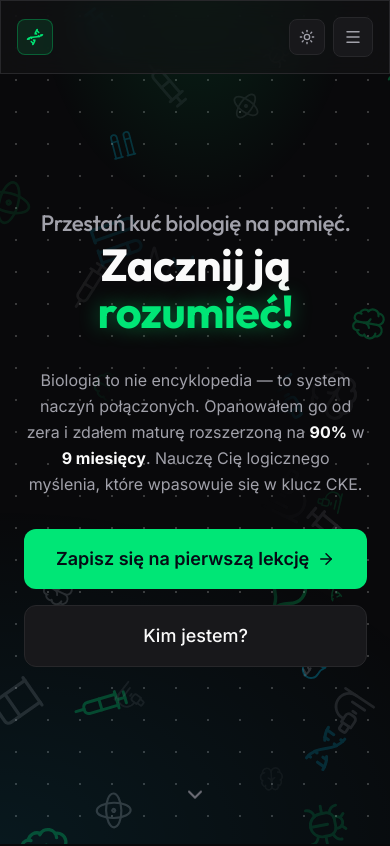
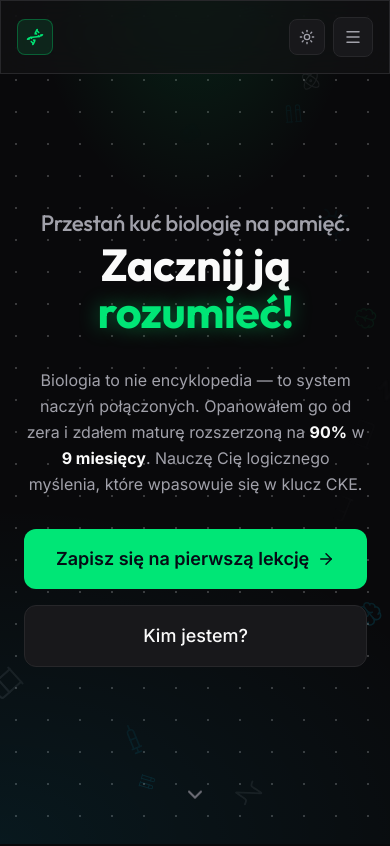
Before and after one commit to taachii/biolearn-landing, a Next.js app: page / in a window 390 px wide. Shown: the top 846 px of the page. Built offline with nearby package versions, Linux system fonts and the light colour scheme.

Commit message:
style: fix mobile AestheticDoodles layout by reducing count and scaling the mask

```diff
--- a/app/globals.css
+++ b/app/globals.css
@@ -232,6 +232,20 @@ html[data-theme="light"] .light-dots {
   display: block;
 }
 
+/* Doodle mask to protect text */
+.doodle-mask {
+  /* Desktop: horizontal ellipse */
+  mask-image: radial-gradient(ellipse 60% 45% at 50% 50%, transparent 35%, black 70%);
+  -webkit-mask-image: radial-gradient(ellipse 60% 45% at 50% 50%, transparent 35%, black 70%);
+}
+@media (max-width: 768px) {
+  .doodle-mask {
+    /* Mobile: taller ellipse to protect stacked text */
+    mask-image: radial-gradient(ellipse 95% 75% at 50% 50%, transparent 40%, black 80%);
+    -webkit-mask-image: radial-gradient(ellipse 95% 75% at 50% 50%, transparent 40%, black 80%);
+  }
+}
+
 /* Floating Biology 3D assets blending */
 .bio-blend {
   mix-blend-mode: screen; /* Drops pure black background, keeps glowing colors */
--- a/components/ui/AestheticDoodles.tsx
+++ b/components/ui/AestheticDoodles.tsx
@@ -27,9 +27,10 @@ interface DoodleDef {
   rotDrift: number;
   parallaxX: number;
   parallaxY: number;
+  blur: number;
 }
 
-function DoodleItem({ d, mouseX, mouseY }: { d: DoodleDef, mouseX: MotionValue<number>, mouseY: MotionValue<number> }) {
+function DoodleItem({ d, mouseX, mouseY, blur }: { d: DoodleDef, mouseX: MotionValue<number>, mouseY: MotionValue<number>, blur: number }) {
   const Icon = d.Icon;
 
   // Parallax transform (Layer 1)
@@ -45,6 +46,7 @@ function DoodleItem({ d, mouseX, mouseY }: { d: DoodleDef, mouseX: MotionValue<n
         opacity: `calc(${d.opacity} * var(--doodle-opacity))`,
         x: xOffset,
         y: yOffset,
+        filter: blur > 0 ? `blur(${blur}px)` : "none",
       }}
     >
       {/* Layer 2: Macro positional travel across the screen */}
@@ -97,29 +99,32 @@ export function AestheticDoodles() {
     // Generate positions strictly on client to avoid Next.js hydration mismatch
     const colors = ["text-neon-green", "text-neon-cyan", "text-[var(--color-text-muted)]", "text-[var(--color-text-secondary)]"];
 
-    // Increased count to 45
-    const newDoodles = Array.from({ length: 45 }).map((_, i) => {
+    // Less doodles and smaller sizes on mobile to prevent clutter
+    const isMobile = window.innerWidth < 768;
+    const count = isMobile ? 20 : 55;
+
+    const newDoodles = Array.from({ length: count }).map((_, i) => {
       const baseRotation = Math.floor(Math.random() * 360);
       return {
         id: i,
         Icon: ICONS[Math.floor(Math.random() * ICONS.length)],
         top: Math.random() * 100,
         left: Math.random() * 100,
-        size: Math.floor(Math.random() * 32) + 24,
+        size: isMobile ? Math.floor(Math.random() * 20) + 16 : Math.floor(Math.random() * 40) + 16,
         rotation: baseRotation,
-        duration: Math.random() * 25 + 20,
-        travelDuration: Math.random() * 60 + 60, // 60-120 seconds
+        duration: Math.random() * 25 + 25,
+        travelDuration: Math.random() * 60 + 60,
         delay: Math.random() * -30,
-        opacity: Math.random() * 0.22 + 0.08, // Increased opacity: 8% to 30% visibility
+        opacity: Math.random() * 0.22 + 0.08,
         colorClass: colors[Math.floor(Math.random() * colors.length)],
-        yDrift: Math.random() * 80 - 40,
-        xDrift: Math.random() * 80 - 40,
+        yDrift: Math.random() * 100 - 50,
+        xDrift: Math.random() * 100 - 50,
         yTravel: Math.random() * 200 - 100,
         xTravel: Math.random() * 200 - 100,
-        rotDrift: baseRotation + (Math.random() * 90 - 45),
-        // Parallax depth multiplier
-        parallaxX: Math.random() * 60 - 30,
-        parallaxY: Math.random() * 60 - 30,
+        rotDrift: baseRotation + (Math.random() * 120 - 60),
+        parallaxX: Math.random() * 70 - 35,
+        parallaxY: Math.random() * 70 - 35,
+        blur: Math.random() > 0.5 ? Math.random() * 2.5 : 0,
       };
     });
 
@@ -129,16 +134,9 @@ export function AestheticDoodles() {
   if (doodles.length === 0) return null;
 
   return (
-    <div
-      className="absolute inset-0 overflow-hidden pointer-events-none z-0"
-      style={{
-        // Creates a smooth fade-out hole in the center to protect the text
-        maskImage: "radial-gradient(ellipse 60% 45% at 50% 50%, transparent 35%, black 70%)",
-        WebkitMaskImage: "radial-gradient(ellipse 60% 45% at 50% 50%, transparent 35%, black 70%)",
-      }}
-    >
+    <div className="absolute inset-0 overflow-hidden pointer-events-none z-0 doodle-mask">
       {doodles.map((d) => (
-        <DoodleItem key={d.id} d={d} mouseX={smoothX} mouseY={smoothY} />
+        <DoodleItem key={d.id} d={d} mouseX={smoothX} mouseY={smoothY} blur={d.blur} />
       ))}
     </div>
   );
```
